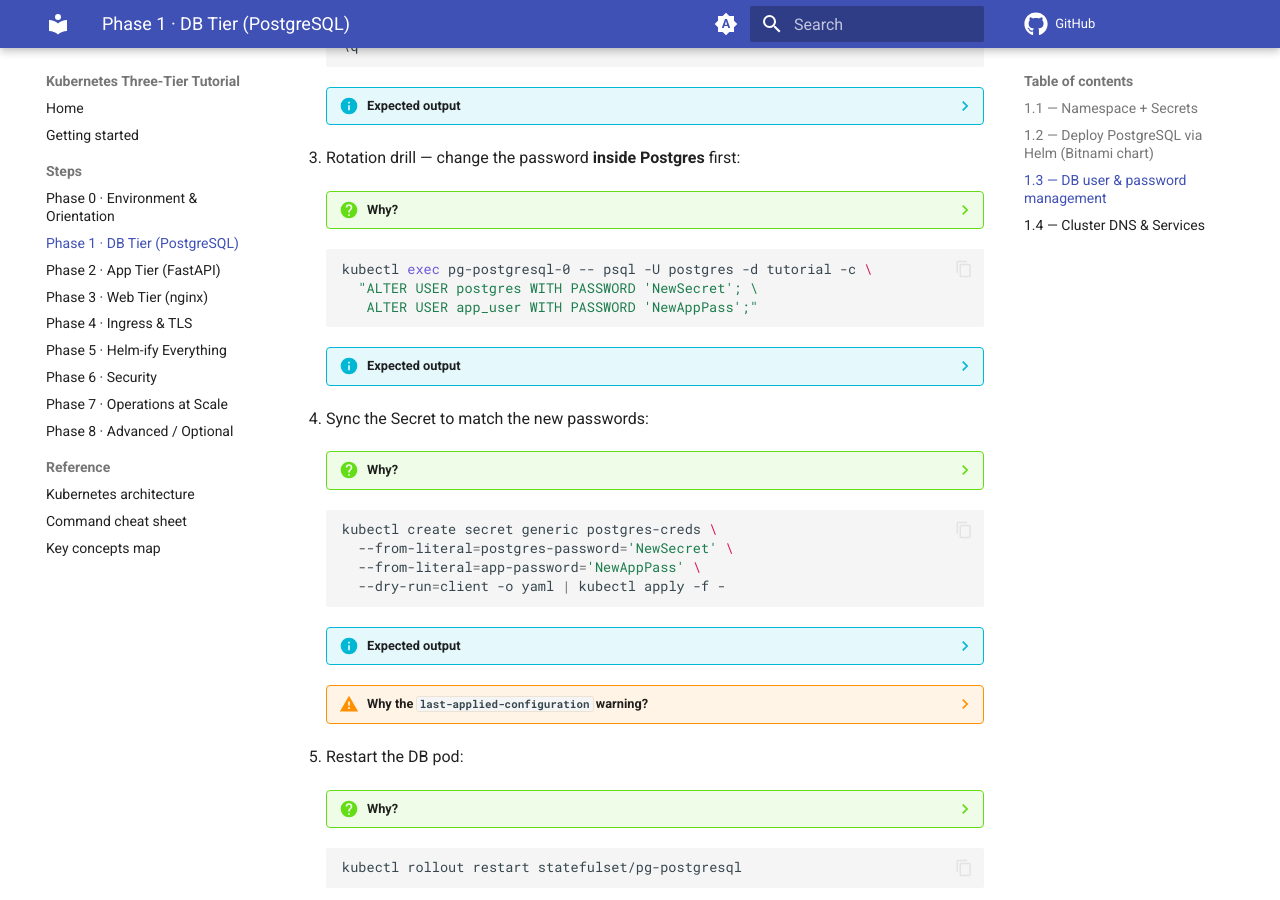
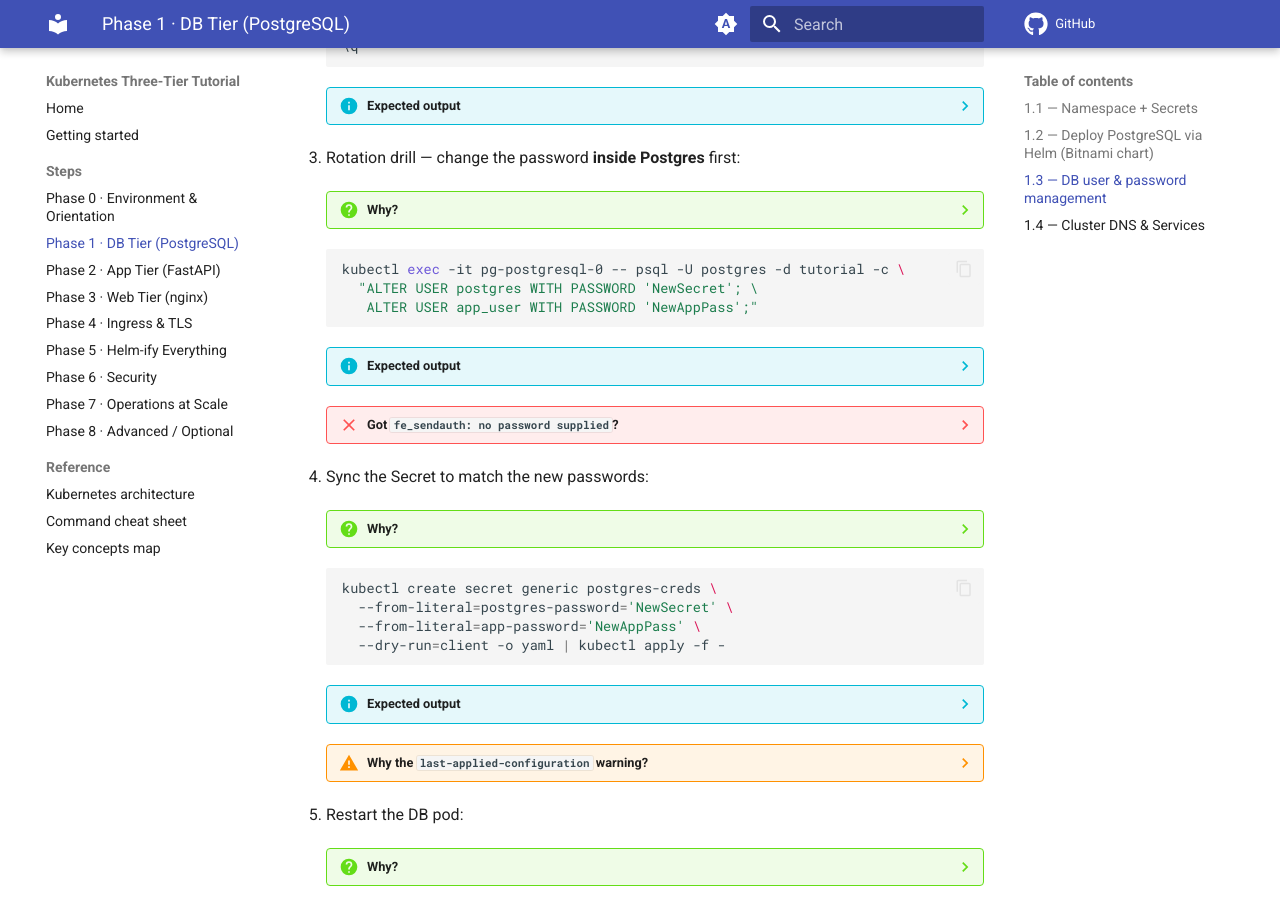
Before and after one commit to francoisharmse/k8s-tutorial, an MkDocs documentation site: the page built from docs/steps/phase-1.md, in a window 1280 px wide and 900 px high, scrolled down 5659 px. Built offline with MkDocs 1.6.1 and Material for MkDocs 9.7.7, drawn with Linux system fonts in a browser that asks for light colours; comment, search, counter and statistics services are not loaded; some of the changed lines change nothing that is shown.

Commit message:
Expanded Phase 1 password rotation step with interactive exec requirement, password prompt explanation, and troubleshooting for fe_sendauth error when -it flag is omitted

````diff
--- a/docs/steps/phase-1.md
+++ b/docs/steps/phase-1.md
@@ -600,11 +600,10 @@ rotation.
         "password differs from the one persisted" warning when they diverge.
 
         So a real rotation starts where the password actually lives — inside
-        the database. `-c` runs SQL non-interactively, no `exec -it` session
-        needed.
+        the database.
 
     ```bash
-    kubectl exec pg-postgresql-0 -- psql -U postgres -d tutorial -c \
+    kubectl exec -it pg-postgresql-0 -- psql -U postgres -d tutorial -c \
       "ALTER USER postgres WITH PASSWORD 'NewSecret'; \
        ALTER USER app_user WITH PASSWORD 'NewAppPass';"
     ```
@@ -612,12 +611,37 @@ rotation.
     ??? info "Expected output"
 
         ```bash
-        ALTER ROLE                                  # (1)!
+        Password for user postgres:                  # (1)!
+        ALTER ROLE                                   # (2)!
         ALTER ROLE
         ```
 
-        1.  One `ALTER ROLE` per user — the password hashes in `pg_authid`
+        1.  psql prompts for the **current** password — the pod enforces
+            auth even on the local socket. `-it` is what lets the prompt
+            reach your terminal; type `SuperSecret123` (nothing echoes).
+        2.  One `ALTER ROLE` per user — the password hashes in `pg_authid`
             are updated. Old passwords stop working **immediately**.
+
+    ??? failure "Got `fe_sendauth: no password supplied`?"
+
+        You ran `exec` **without `-it`** — psql tried to prompt for the
+        password, but with no terminal attached it can't read one:
+
+        ```bash
+        kubectl exec pg-postgresql-0 -- psql -U postgres ...   # ✗
+        ```
+
+        Two fixes: keep `-it` and answer the prompt, or pass it
+        non-interactively through the container's own env var:
+
+        ```bash
+        kubectl exec pg-postgresql-0 -- sh -c \
+          'PGPASSWORD="$POSTGRES_PASSWORD" psql -U postgres -d tutorial -c "ALTER ..."'
+        ```
+
+        (Mind the trap: once the Secret is updated *and* the pod restarted,
+        `$POSTGRES_PASSWORD` already holds the new password — authenticate
+        with whatever the DB currently holds.)
 
 4.  Sync the Secret to match the new passwords:
 
````
